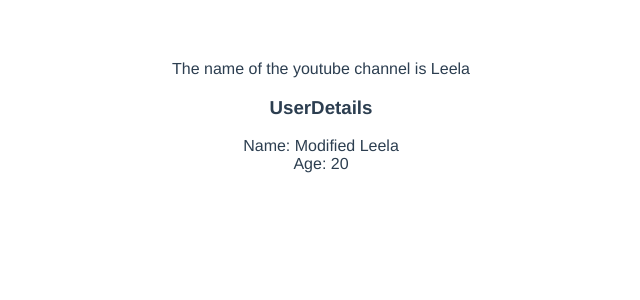
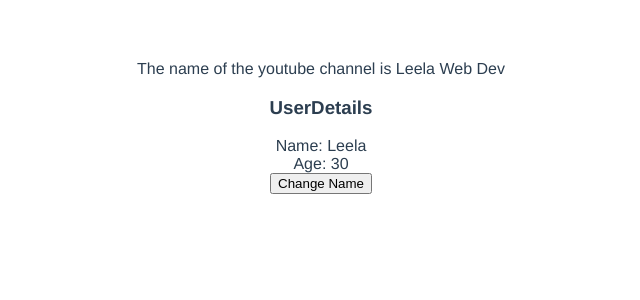
Before and after one commit to leelanarasimha/vue3-course, a Vue app in the folder vue-compositionapi/: page / in a window 1280 px wide. Shown: the top 300 px of the page, without its empty margins (319-959 px from the left). Built offline with nearby package versions, Linux system fonts and the light colour scheme.

Commit message:
Added the methods in composition

```diff
--- a/vue-compositionapi/src/App.vue
+++ b/vue-compositionapi/src/App.vue
@@ -3,13 +3,14 @@
         <div>The name of the youtube channel is {{ userName }}</div>
 
         <h3>UserDetails</h3>
-        <div>Name: {{ name }}</div>
-        <div>Age: {{ age }}</div>
+        <div>Name: {{ userDetails.name }}</div>
+        <div>Age: {{ userDetails.age }}</div>
+        <button @click.prevent="changeName">Change Name</button>
     </div>
 </template>
 
 <script>
-import { ref, reactive, isReactive, isRef, toRefs } from 'vue';
+import { ref, reactive } from 'vue';
 export default {
     setup() {
         let name = ref('Leela Web Dev');
@@ -19,21 +20,14 @@ export default {
             age: 30,
         });
 
-        console.log(isRef(name));
-        console.log(isReactive(userDetails));
-
-        setTimeout(() => {
-            name.value = 'Leela';
+        function changeName() {
             userDetails.name = 'Modified Leela';
-            userDetails.age = 20;
-        }, 3000);
-
-        let userRefs = toRefs(userDetails);
+        }
 
         return {
             userName: name,
-            name: userRefs.name,
-            age: userRefs.age,
+            userDetails,
+            changeName,
         };
     },
     // data() {
```
